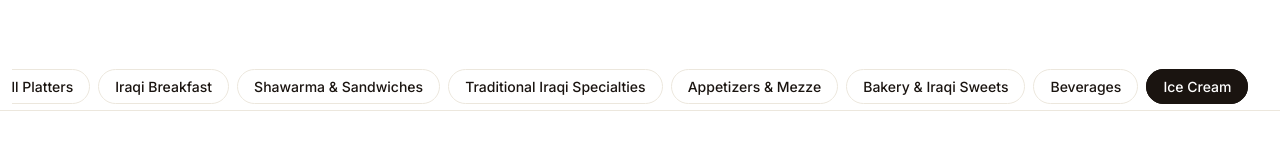
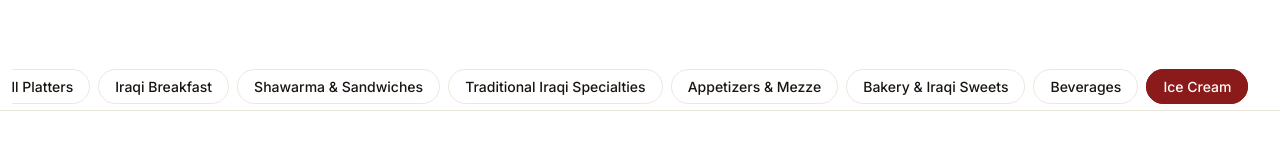
Before and after one commit to TableTurnerr/Al-Baghdady-Website, a Next.js app: page /menu in a window 1280 px wide. Shown: the part 641-800 px from the top of the page. Built offline with nearby package versions, Linux system fonts and the light colour scheme; no server answers.

Commit message:
fix(category-nav): use primary color for active and hover states

```diff
--- a/src/components/menu/CategoryNav.tsx
+++ b/src/components/menu/CategoryNav.tsx
@@ -73,13 +73,13 @@ export default function CategoryNav({ categories }: Props) {
                   aria-current={isActive ? "true" : undefined}
                   style={
                     isActive
-                      ? { background: "var(--color-text)", color: "#fff", borderColor: "var(--color-text)" }
+                      ? { background: "var(--color-primary)", color: "#fff", borderColor: "var(--color-primary)" }
                       : undefined
                   }
                   className={`px-4 py-2 rounded-full border text-sm font-medium transition-all duration-300 whitespace-nowrap ${
                     isActive
                       ? ""
-                      : "border-[var(--color-border)] text-[var(--color-text)] hover:bg-[var(--color-text)] hover:text-white hover:border-[var(--color-text)]"
+                      : "border-[var(--color-border)] text-[var(--color-text)] hover:bg-[var(--color-primary)] hover:!text-white hover:border-[var(--color-primary)]"
                   }`}
                 >
                   {category.name}
```
